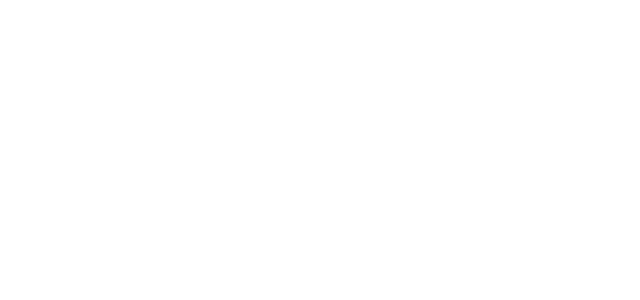
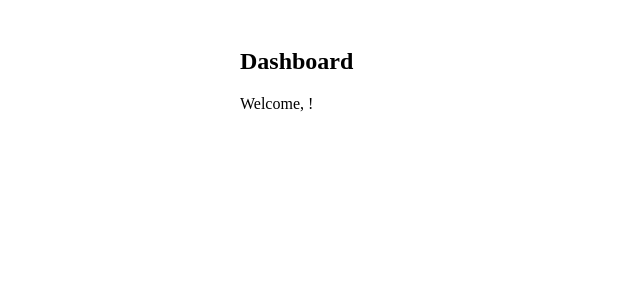
Before and after one commit to ashwinnair2011/enterprise, a Vue app in the folder enterprise-vue/: page /dashboard in a window 1280 px wide. Before the commit this address had no page. Shown: the top 300 px of the page, without its empty margins (0-640 px from the left). Built offline with nearby package versions, Linux system fonts and the light colour scheme.

Commit message:
Add basic dashboard screen

```diff
--- /dev/null
+++ b/enterprise-vue/src/components/DashboardScreen.vue
@@ -0,0 +1,21 @@
+<template>
+    <div class="dashboard-container">
+      <h2>Dashboard</h2>
+      <p>Welcome, {{ username }}!</p>
+    </div>
+  </template>
+
+  <script>
+  export default {
+    name: 'DashboardScreen',
+    props: ['username']
+  };
+  </script>
+
+  <style scoped>
+  .dashboard-container {
+    max-width: 800px;
+    margin: auto;
+    padding: 20px;
+  }
+  </style>
--- a/enterprise-vue/src/router/index.js
+++ b/enterprise-vue/src/router/index.js
@@ -1,5 +1,6 @@
 import { createRouter, createWebHistory } from 'vue-router';
 import LoginScreen from '@/components/LoginScreen.vue';
+import DashboardScreen from '@/components/DashboardScreen.vue';
 // We'll add the Dashboard component later
 
 const routes = [
@@ -8,7 +9,12 @@
     name: 'LoginScreen',
     component: LoginScreen
   },
-  // We'll add the Dashboard route later
+  {
+    path: '/dashboard',
+    name: 'DashboardScreen',
+    component: DashboardScreen,
+    props: route => ({ username: route.query.username })// Pass the username as a prop
+    }
 ];
 
 const router = createRouter({
```
